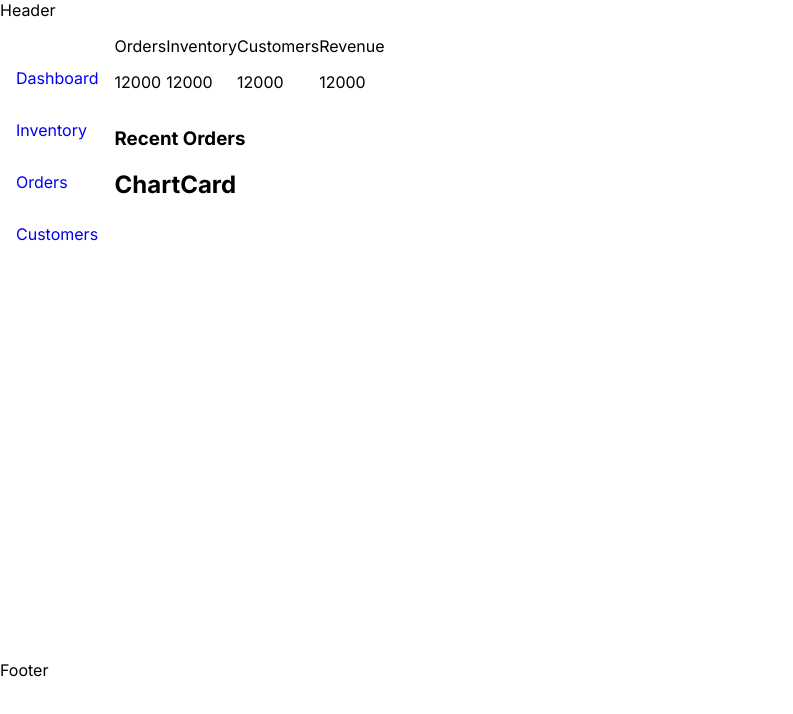
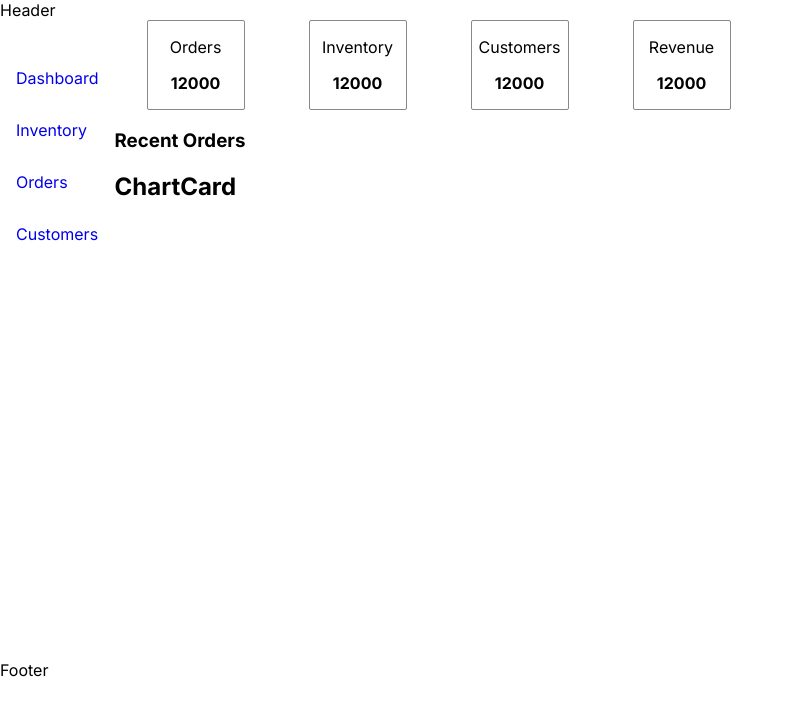
Before and after one commit to Fr33yr/inventory-management, a React (Vite) app: page /dashboard in a window 1280 px wide. Shown: the top 714 px of the page, without its empty margins (0-793 px from the left). Built offline with nearby package versions, Linux system fonts and the light colour scheme.

Commit message:
stats card styles

```diff
--- a/src/components/stats/statsview/StatsCard.module.css
+++ b/src/components/stats/statsview/StatsCard.module.css
@@ -0,0 +1,20 @@
+.statscard {
+  border: 1px solid rgb(136, 136, 136);
+  border-radius: 2px;
+  min-width: 6rem;
+  text-align: center;
+  margin: 0 2rem;
+}
+
+.statscard:hover {
+  filter: drop-shadow(0 20px 13px rgb(0 0 0 / 0.03))
+    drop-shadow(0 8px 5px rgb(0 0 0 / 0.08));
+}
+
+.statcardname {
+  font-weight: lighter;
+}
+
+.statcardstat {
+  font-weight: bold;
+}
--- a/src/components/stats/statsview/StatsCard.tsx
+++ b/src/components/stats/statsview/StatsCard.tsx
@@ -1,21 +1,20 @@
-import {IStatsData} from '../../../models/data/stats.model'
-import styles from './StatsCard.module.css'
+import { IStatsData } from "../../../models/data/stats.model";
+import styles from "./StatsCard.module.css";
 
 interface Props {
-    data: IStatsData
+  data: IStatsData;
 }
 
 // Este componente se encarga renderizar
 // informacion de las cards
 
-function StatsCard({data}:Props) {
-
+function StatsCard({ data }: Props) {
   return (
     <div className={styles.statscard}>
-      <p>{data.name}</p>
-      <p>{data.stat}</p>
+      <p className={styles.statcardname}>{data.name}</p>
+      <p className={styles.statcardstat}>{data.stat}</p>
     </div>
-  )
+  );
 }
 
-export default StatsCard
+export default StatsCard;
```
